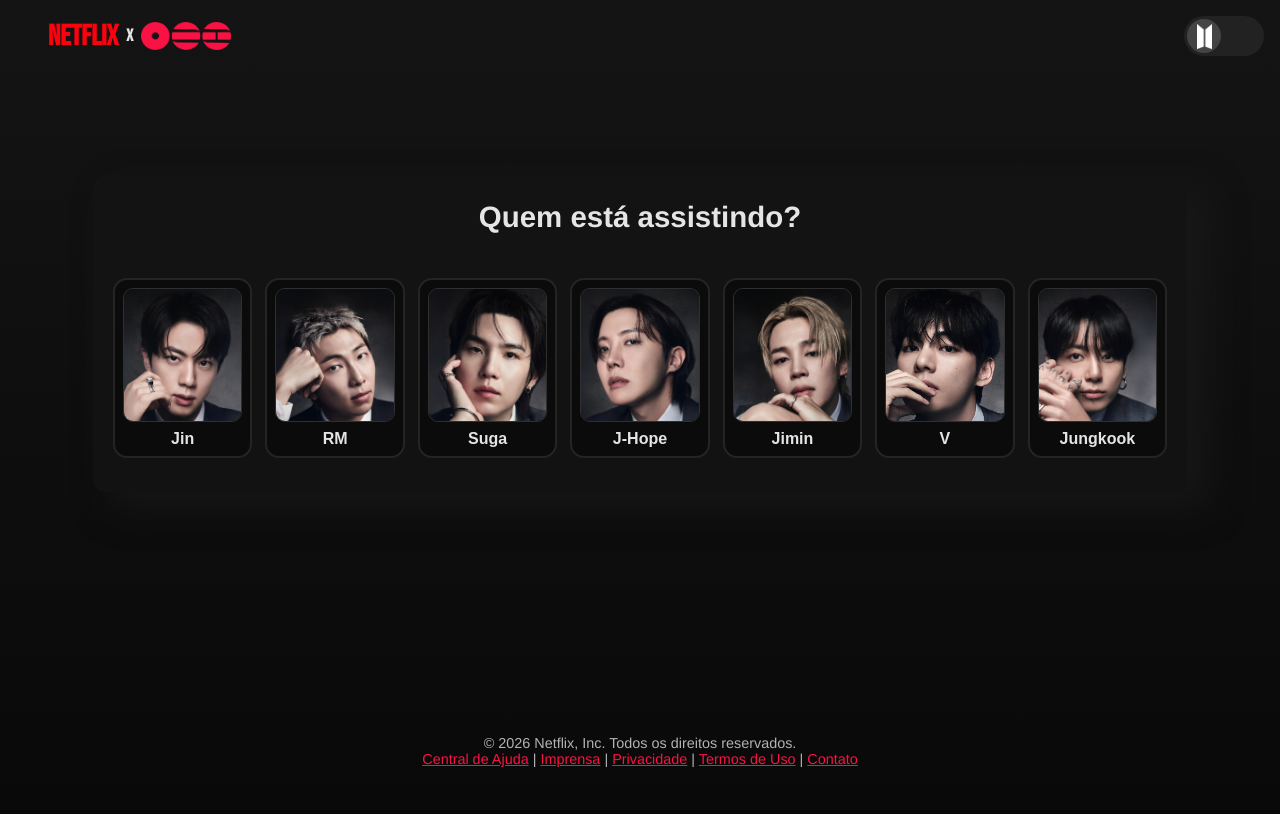
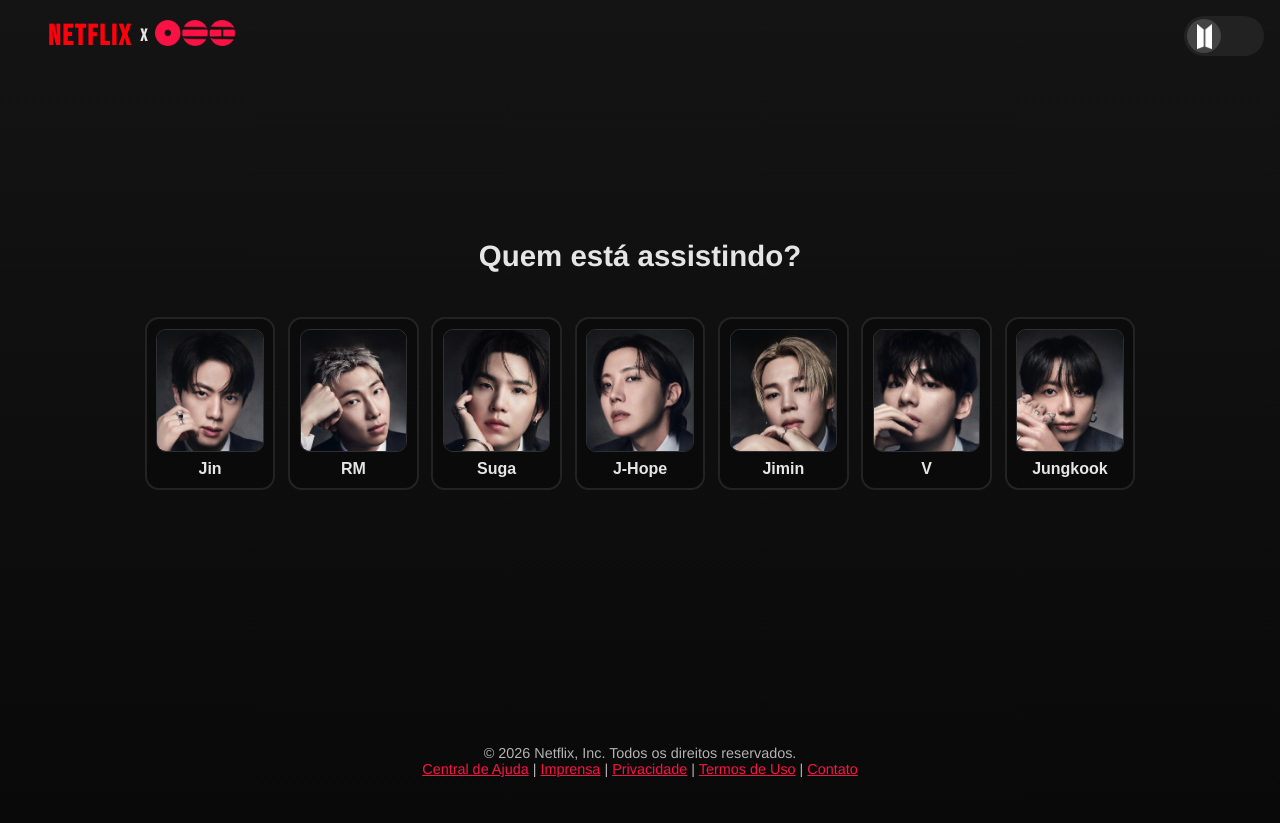
Before and after one commit to AmdayUeno/Netflix-BTS, a plain HTML site: page index.html in a window 1280 px wide. Drawn offline with Linux system fonts and the light colour scheme; a web font is replaced by a local one.

Commit message:
ajuste do layout da página inicial

```diff
--- a/styles/main.css
+++ b/styles/main.css
@@ -62,14 +62,19 @@
   margin: 0;
   font-size: 17px;
 }
+
+/* arirang */
 header .logo {
-  order: 3;
-  width: 90px;
+  position: relative;
+  top: -3px;
+  order:3;
+  width: 80px;
   height: auto;
   margin: 0;
 }
 
 header h1 {
+  letter-spacing: 2px;
   order: 1;
   margin: 0;
   color: #ff000d;
@@ -128,12 +133,10 @@
 
 main {
   width: 100%;
+  margin-top: 170px;
   max-width: 1600px;
-  height: 70%;
-  border-radius: var(--radius);
-  background: var(--panel);
-  box-shadow: 20px 16px 36px rgba(32, 32, 32, 0.5);
-  max-width: 100%;
+  min-height: 70vh;
+  padding: 2rem;
 }
 
 section h2 {
@@ -148,20 +151,24 @@
 .profiles {
   list-style: none;
   margin: 0;
-  padding: 30px;
+  padding: 0;
   display: grid;
-  gap: 1rem;
-  grid-template-columns: repeat(auto-fit, minmax(150px, 1fr));
+  grid-template-columns: repeat(auto-fit, minmax(180px, 220px));
+  justify-content: center;
+  gap: 1.5rem;
+  grid-template-columns: repeat(auto-fit, minmax(160px, 200px));
+  gap: 1.2rem;
 }
 
+
 .profile button {
-  width: 100%;
+ width: 100%;
   background: var(--panel-strong);
   border: 2px solid rgba(255, 255, 255, 0.1);
   border-radius: 14px;
   color: var(--text);
   cursor: pointer;
-  padding: 0.5rem;
+  padding: 0.6rem;
   transition: transform 0.2s ease, border-color 0.2s ease, box-shadow 0.2s ease;
 }
 
@@ -181,10 +188,10 @@
 .profile img {
   display: block;
   width: 100%;
-  height: auto;
+  aspect-ratio: 1 / 1.15;
+  object-fit: cover;
   border-radius: 10px;
   border: 1px solid rgba(255, 255, 255, 0.15);
-  object-fit: cover;
 }
 
 .profile figcaption {
@@ -314,7 +321,7 @@
     text-align: center;
     font-size: 0.9rem;
     color: #b3b3b3;
-    margin-top: 250px;
+    margin-top: 3px;
 }
 p a {color: #fb1244ff; /* escolhe a cor que quiser */
 }
```
